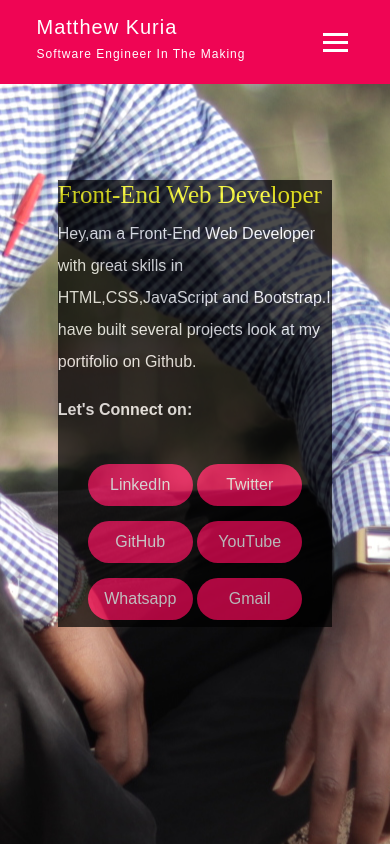
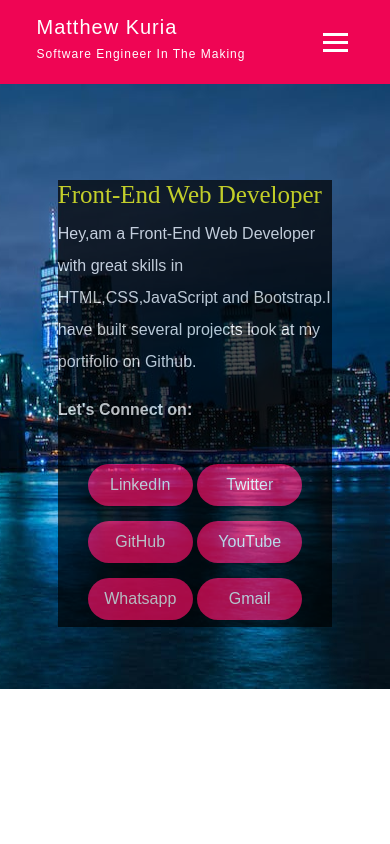
Before and after one commit to matthewkuria/ConnectWithMatthew, a plain HTML site: page Index.html in a window 390 px wide. Drawn offline with nearby package versions, Linux system fonts and the light colour scheme.

Commit message:
Update Css

```diff
--- a/style.css
+++ b/style.css
@@ -167,8 +167,8 @@ nav {
 }
 @media screen and (max-width: 576px) {
 	body {
-         background-image: url(smatt2.jpg);
-		 background-position: 60%;
+         background-image: url(bg1.jpeg);
+		 background-position: 100%;
          background-repeat: no-repeat;
 	}
 	.wrapper {
```
